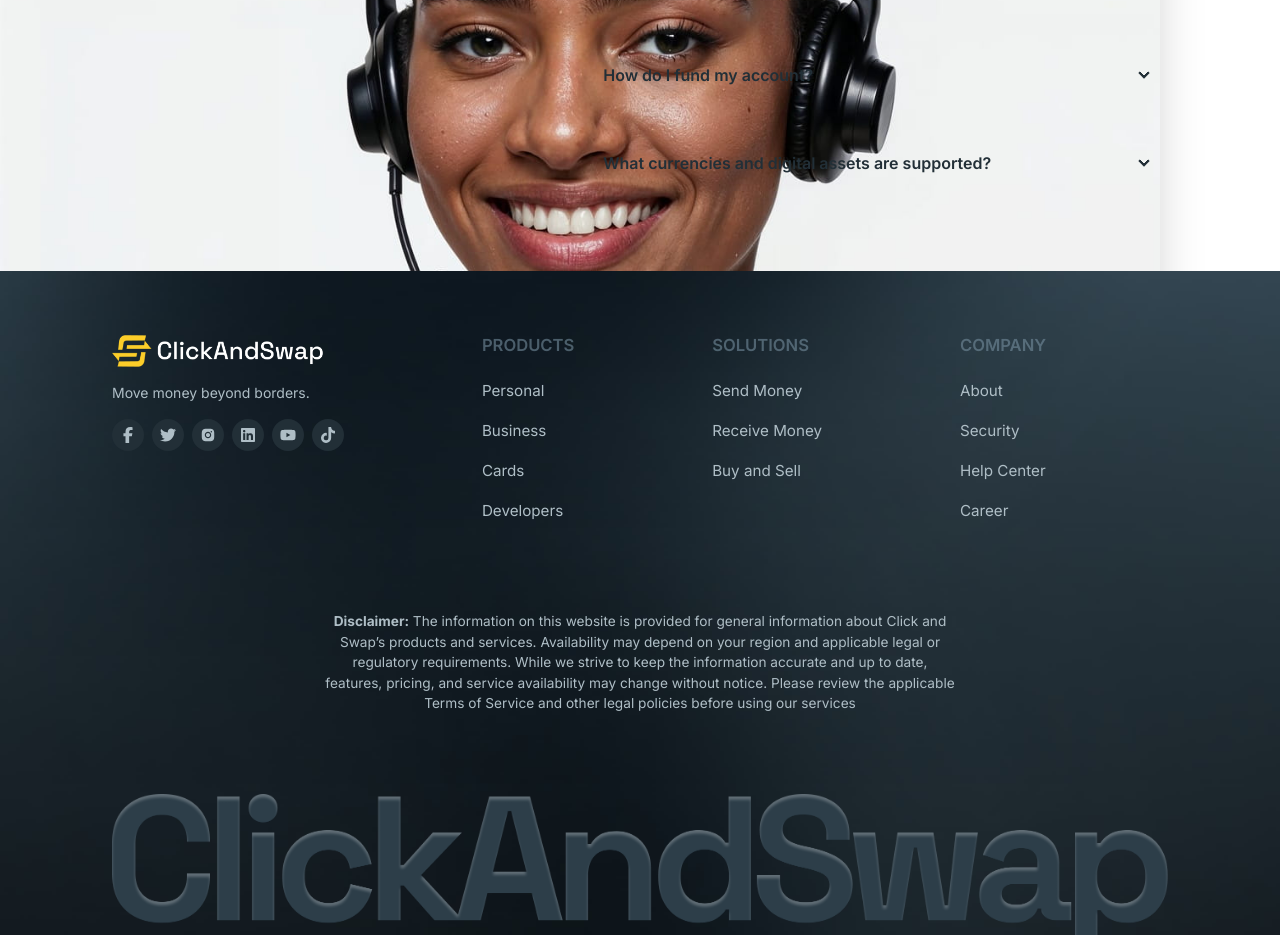
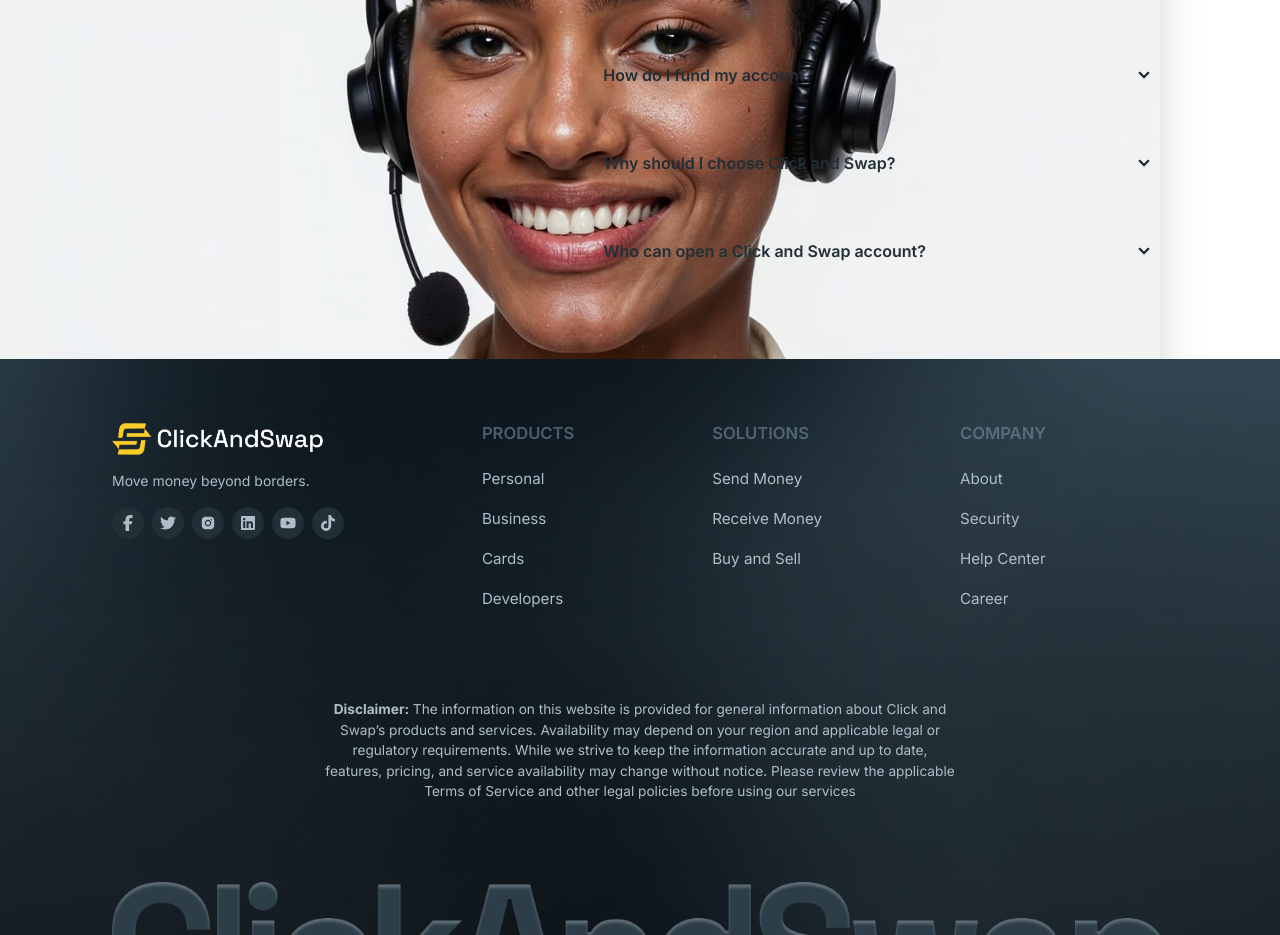
Before and after one commit to Clickandswap/swap-web-app, a Next.js app: page /help in a window 1280 px wide. Shown: the part 1800-2735 px from the top of the page. Built offline with nearby package versions, Linux system fonts and the light colour scheme.

Commit message:
adjusted and updated some contents

```diff
--- a/app/(home)/_components/HeroSection.tsx
+++ b/app/(home)/_components/HeroSection.tsx
@@ -96,6 +96,8 @@ function HeroSection() {
           width={500}
           height={500}
           className="absolute inset-0 h-full w-full object-contain"
+          loading="eager"
+          priority
           />
         </div>
       </motion.div>
--- a/app/(home)/company/_components/HeroSection.tsx
+++ b/app/(home)/company/_components/HeroSection.tsx
@@ -46,6 +46,7 @@ function HeroSection() {
           height={200}
           className="w-auto h-auto object-contain"
           loading="eager"
+          priority
         />
       </motion.div>
     </main>
--- a/app/(home)/developer/_components/HeroSection.tsx
+++ b/app/(home)/developer/_components/HeroSection.tsx
@@ -23,7 +23,7 @@ function HeroSection() {
           whileInView={{ opacity: 1 }}
           viewport={{ once: true }}
           transition={{ delay: 0.5, duration: 0.6 }}
-          className="font-semibold leading-12 text-4xl md:w-[45%] mx-auto font-space_grotesk text-center mt-4"
+          className="font-semibold leading-12 md:text-4xl text-2xl md:w-[45%] mx-auto font-space_grotesk text-center mt-4"
         >
           Build on Click and Swap
         </motion.h2>
@@ -62,22 +62,23 @@ function HeroSection() {
         whileInView={{ opacity: 1, scale: 1 }}
         viewport={{ once: true }}
         transition={{
-          delay: 1.5,
-          // duration: 0.8,
+          delay: 0.5,
           stiffness: 120,
           damping: 12,
           mass: 0.8,
           type: "spring",
         }}
-        className="w-dvw h-dvh"
+        className="md:w-dvw md:h-dvh w-full h-80 overflow-hidden"
       >
         <Image
-          src={"/developer_page/developer_img.png"}
+          src={"/developer_page/developer_img.webp"}
           alt="Developer Image"
           width={1000}
           height={400}
-          className="object-cover w-full h-full"
+          // Added object-top so the upper half doesn't get cut off on mobile screens
+          className="md:object-cover object-contain object-top w-full h-full"
           loading="eager"
+          priority
         />
       </motion.div>
     </main>
--- a/app/layout.tsx
+++ b/app/layout.tsx
@@ -1,6 +1,7 @@
 import type { Metadata } from "next";
 import { Inter, Space_Grotesk } from "next/font/google";
 import "./globals.css";
+import Script from "next/script";
 
 const inter = Inter({
   subsets: ["latin"],
@@ -32,6 +33,12 @@ export default function RootLayout({
       suppressHydrationWarning
     >
       <body className="font-inter">{children}</body>
+      <Script
+        id="tawk-to-chat"
+        strategy="lazyOnload"
+        src="https://embed.tawk.to/6ab94cb24578c1344330766e/1k3ht76gn"
+        crossOrigin="anonymous"
+      />
     </html>
   );
 }
--- a/common/data/navigation.ts
+++ b/common/data/navigation.ts
@@ -34,11 +34,11 @@ export const footerLinks = [
     sublinks: [
       {
         name: "Personal",
-        to: "/personal",
+        to: "/security",
       },
       {
         name: "Business",
-        to: "/business",
+        to: "/waitlist",
       },
       {
         name: "Cards",
@@ -76,7 +76,7 @@ export const footerLinks = [
     sublinks: [
       {
         name: "About",
-        to: "/about",
+        to: "/company",
       },
             {
         name: "Security",
--- a/components/home-constant/faqs.tsx
+++ b/components/home-constant/faqs.tsx
@@ -8,19 +8,25 @@ function Faqs() {
       id: 1,
       question: "What is Click and Swap?",
       answer:
-        "Click and Swap is a cross-border payments app. You can send, receive, exchange, and spend money across countries — funded by stablecoins and settled to local currency or your bank.",
+        "Click and Swap helps individuals and businesses send, receive, swap, and pay across supported currencies and countries. You can manage it all from the app.",
     },
     {
       id: 2,
       question: "How do I fund my account?",
       answer:
-        "Fund your wallet by purchasing cryptocurrency from a reputable exchange and transferring it to your wallet address. You can also receive cryptocurrency from other users by sharing your wallet address.",
+        "You can fund your account by bank transfer, card, supported stablecoins, or money received from another Click and Swap user. The app shows the methods available to you.",
     },
     {
       id: 3,
-      question: "What currencies and digital assets are supported?",
+      question: "Why should I choose Click and Swap?",
       answer:
-        "To fund your wallet with any currency, you can use a cryptocurrency exchange that supports the currency you want to use. You can purchase the desired cryptocurrency on the exchange and then transfer it to your wallet address.",
+        "Click and Swap brings sending, receiving, swapping, and payments into one place. Before you send, you can see the exchange rate, the amount your recipient will receive, the estimated delivery time, and any applicable partner charge.",
+    },
+    {
+      id: 4,
+      question: "Who can open a Click and Swap account?",
+      answer:
+        "Individuals and businesses in supported countries can sign up. The app guides you through the verification needed for your account.",
     },
   ];
   return (
@@ -29,14 +35,15 @@ function Faqs() {
         initial={{ opacity: 0, x: -30 }}
         whileInView={{ opacity: 1, x: 0 }}
         viewport={{ once: true }}
-        transition={{  duration: 0.6 }}
+        transition={{ duration: 0.6 }}
         className="lg:w-[35%] w-full"
       >
         <h3 className="text-space_grotesk font-bold md:text-4xl text-2xl">
           Got Questions? We've Got Answers
         </h3>
         <p className="sm:text-base text-xs my-8">
-          We know you may have questions. Here are answers to the ones we get most often.
+          We know you may have questions. Here are answers to the ones we get
+          most often.
         </p>
       </motion.div>
 
--- a/components/layouts/Footer.tsx
+++ b/components/layouts/Footer.tsx
@@ -8,6 +8,7 @@ function Footer() {
     <main className="px-10 sm:px-28 pt-16 pb-6 bg-[url(/footer/footer_gradient_background.jpg)] bg-cover">
       <footer className="footer lg:footer-horizontal">
         <aside>
+          <Link href={"/"}>
             <Image
               src={"/logos/ClickAndSwap_word_logo.png"}
               alt="ClickNSwap Logo"
@@ -15,6 +16,7 @@ function Footer() {
               height={200}
               className="w-auto h-8 object-cover"
             />
+          </Link>
           <p className="max-w-xs my-2 text-sm text-low_blue">
             Move money beyond borders.
           </p>
@@ -27,7 +29,7 @@ function Footer() {
                   href={item.href}
                   className="p-2 rounded-full bg-steel-blue transtion-transform ease-in duration-150 hover:scale-110"
                 >
-                  <Icon size={16} color="#AFBEC6"/>
+                  <Icon size={16} color="#AFBEC6" />
                 </Link>
               );
             })}
@@ -66,13 +68,14 @@ function Footer() {
         </p> */}
 
         <p className="text-center my-4 w-full">
-          <span className="font-bold">Disclaimer:</span> The information on this website is provided for general
-          information about Click and Swap’s products and services. Availability
-          may depend on your region and applicable legal or regulatory
-          requirements. While we strive to keep the information accurate and up
-          to date, features, pricing, and service availability may change
-          without notice. Please review the applicable Terms of Service and
-          other legal policies before using our services
+          <span className="font-bold">Disclaimer:</span> The information on this
+          website is provided for general information about Click and Swap’s
+          products and services. Availability may depend on your region and
+          applicable legal or regulatory requirements. While we strive to keep
+          the information accurate and up to date, features, pricing, and
+          service availability may change without notice. Please review the
+          applicable Terms of Service and other legal policies before using our
+          services
         </p>
       </div>
 
@@ -91,7 +94,10 @@ function Footer() {
       </div>
 
       <div className="flex sm:flex-row flex-col justify-between items-center mt-20 text-xs">
-        <p className="text-low_blue"> © 2026 Click and Swap LTD. All rights reserved.  </p>
+        <p className="text-low_blue">
+          {" "}
+          © 2026 Click and Swap LTD. All rights reserved.{" "}
+        </p>
         <div className="flex item-center justify-between gap-4 text-low_blue w-full sm:w-fit">
           <Link
             href={"/terms"}
```
Also changed, not shown: public/developer_page/developer_img.webp (added), 1 other file (tests, documents, lock files or other folders). Lines whose indentation alone changed are shown as unchanged.
